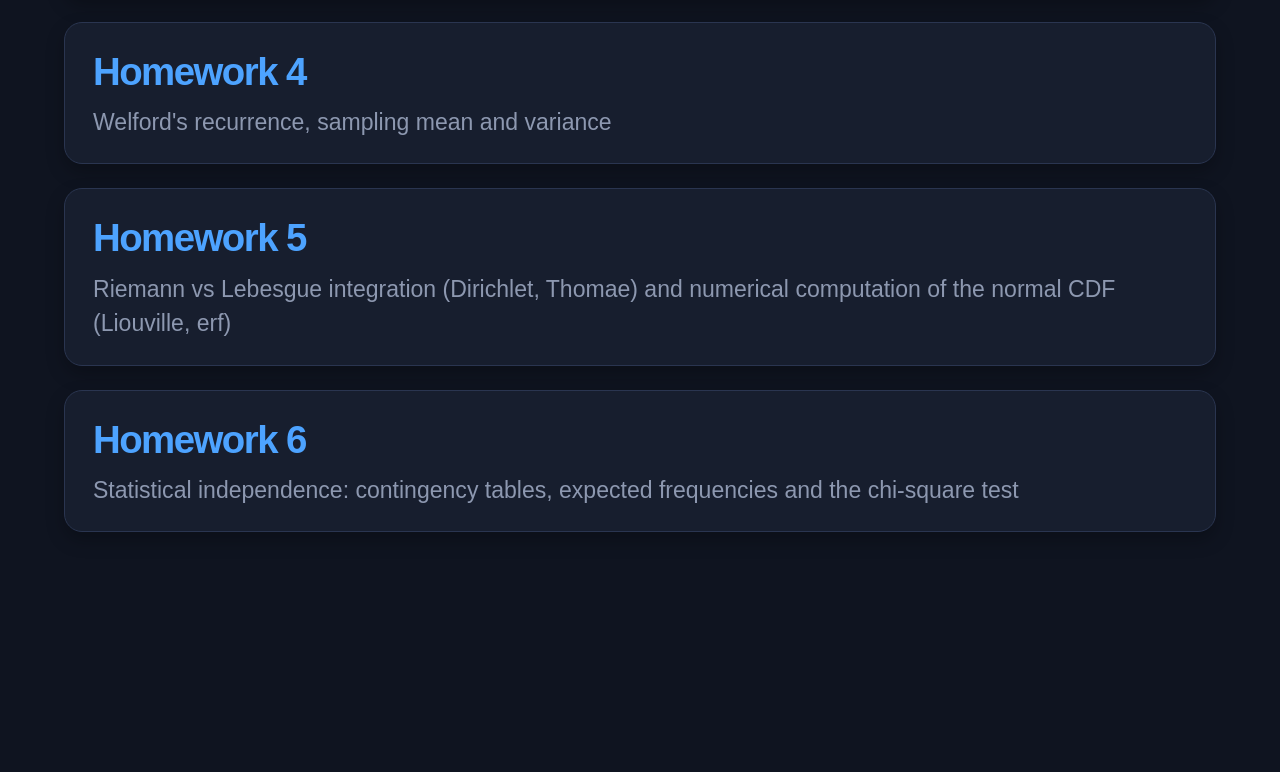
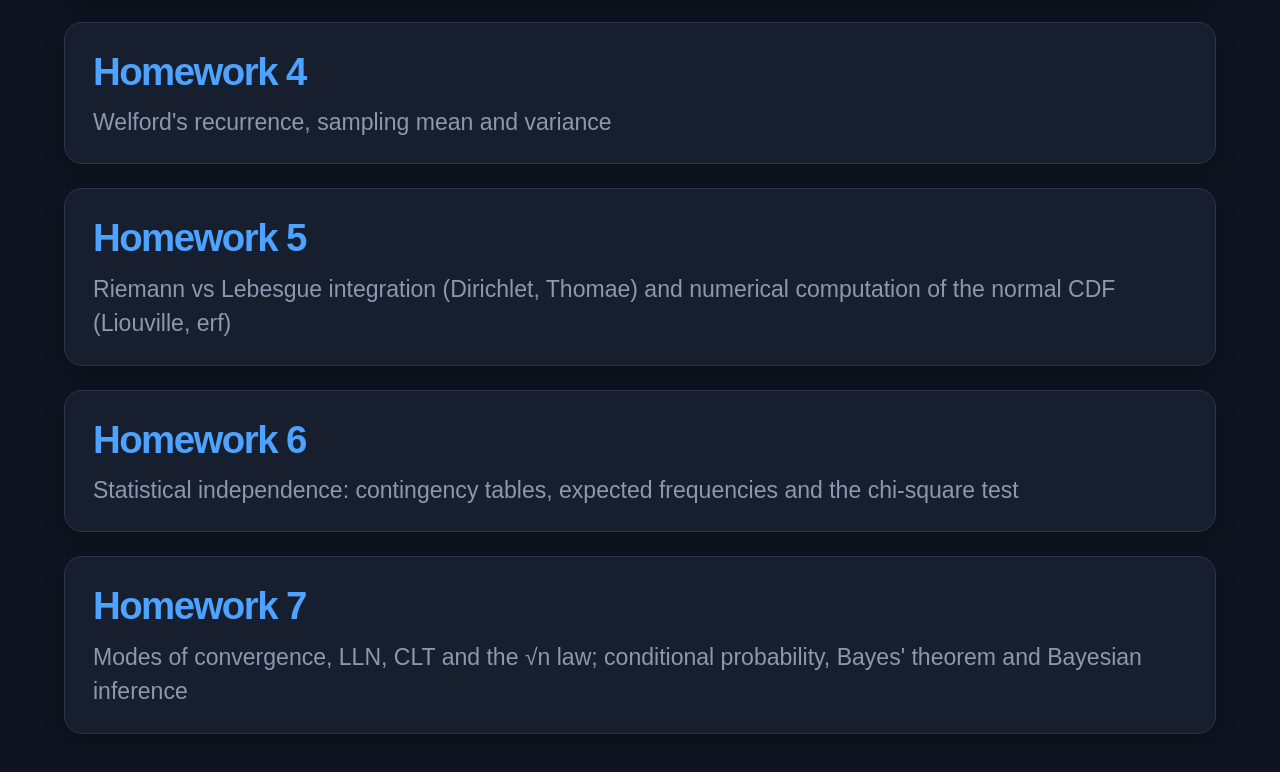
Before and after one commit to cicerchia2128950/GiuliaCicerchia.github.io, a plain HTML site: page index.html in a window 1280 px wide. Shown: the part 811-1583 px from the top of the page. Before the commit the page ends 1447 px from the top, so only its background shows below. Drawn offline with Linux system fonts and the light colour scheme.

Commit message:
Add link to Homework 7 in index.html

```diff
--- a/index.html
+++ b/index.html
@@ -124,6 +124,10 @@
       <h2>Homework 6</h2>
       <p>Statistical independence: contingency tables, expected frequencies and the chi-square test</p>
     </a>
+    <a class="card" href="homework8.html">
+      <h2>Homework 7</h2>
+      <p>Modes of convergence, LLN, CLT and the √n law; conditional probability, Bayes' theorem and Bayesian inference</p>
+    </a>
   </div>
 </body>
 </html>
```
